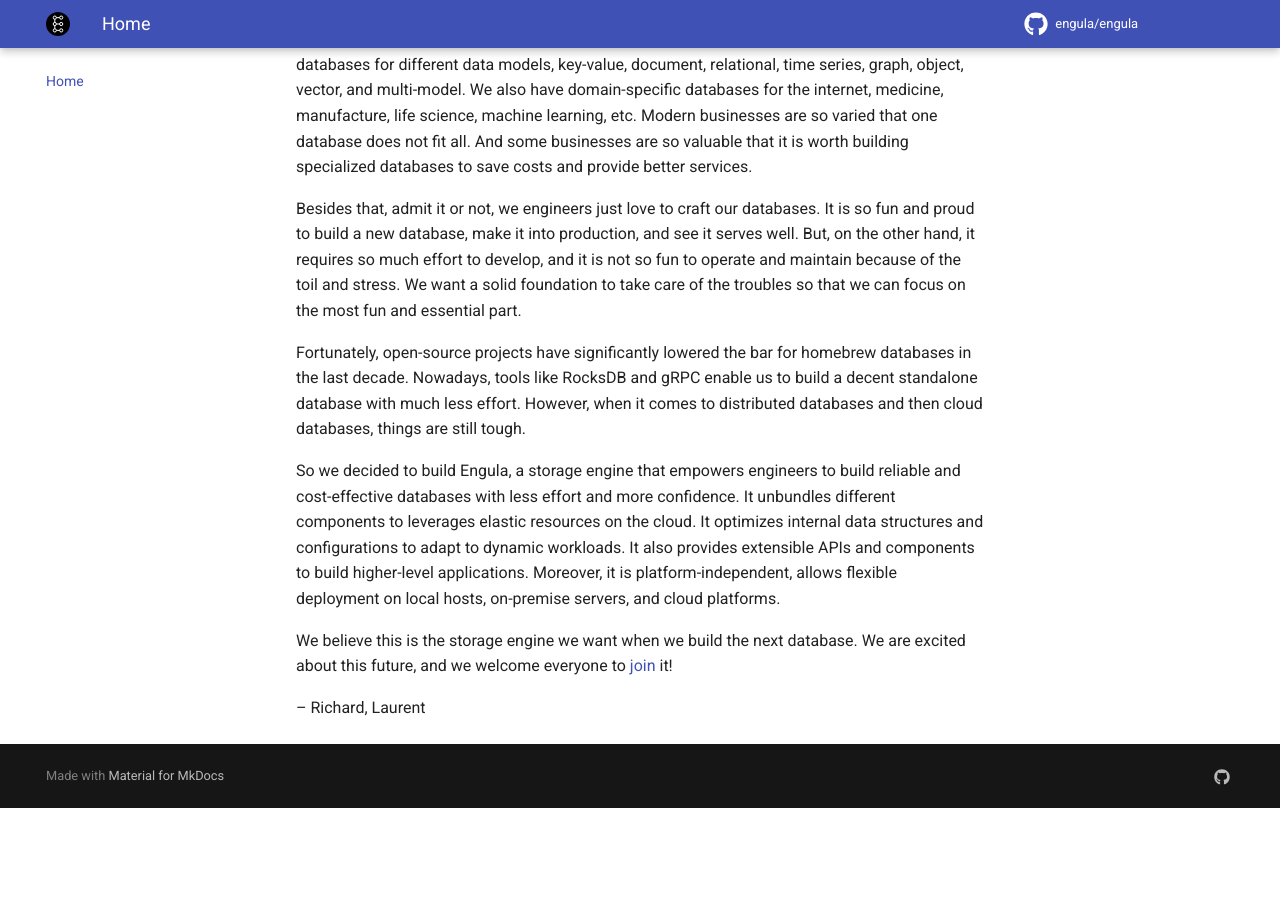
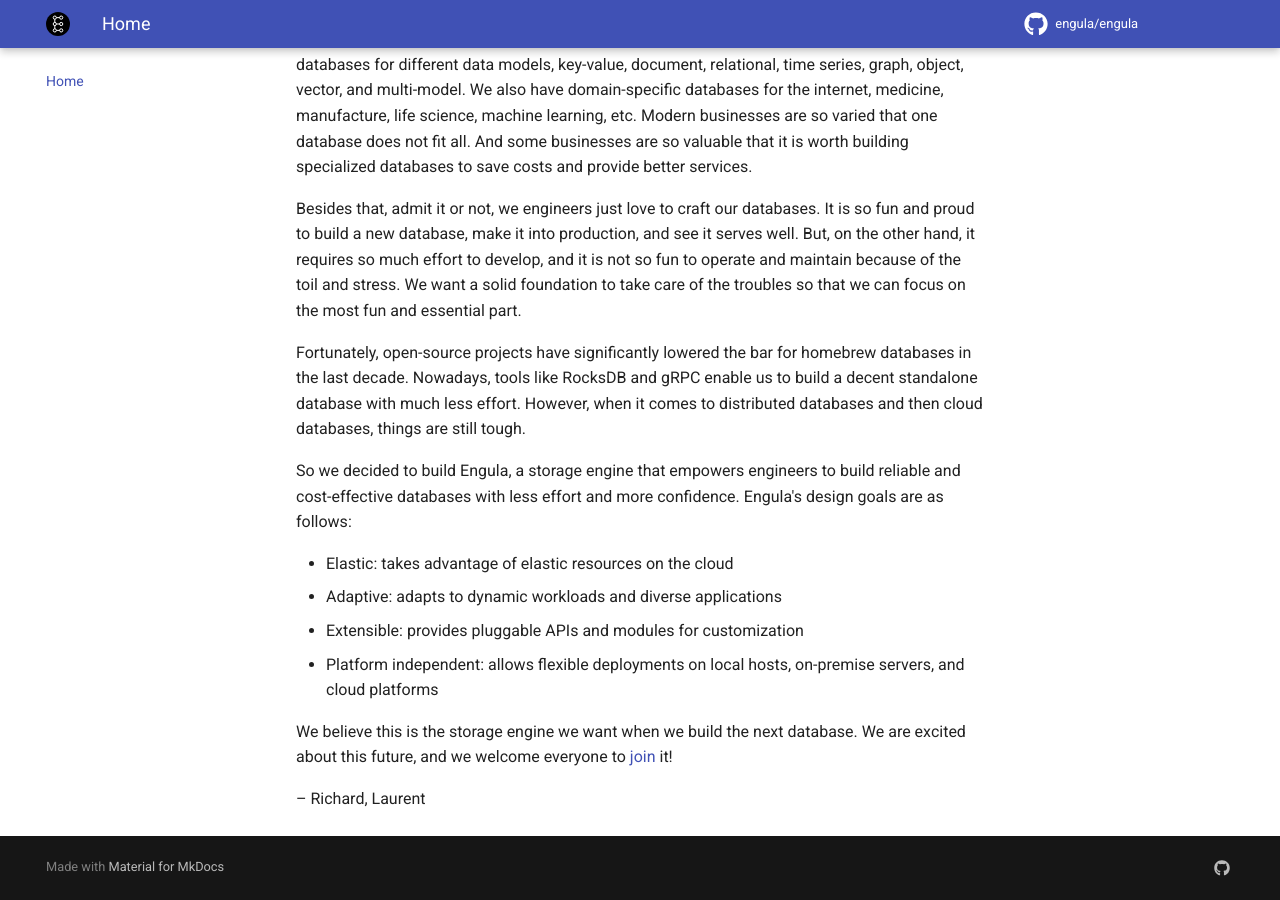
Before and after one commit to engula/engula.github.io, an MkDocs documentation site: the page built from docs/index.md, in a window 1280 px wide and 900 px high, scrolled down 816 px. Built offline with MkDocs 1.6.1 and Material for MkDocs 9.7.7, drawn with Linux system fonts in a browser that asks for light colours; comment, search, counter and statistics services are not loaded; before the commit the page ends 1624 px from its top, so only the background shows below that.

Commit message:
Update configurations and the letter

```diff
--- a/docs/index.md
+++ b/docs/index.md
@@ -33,10 +33,12 @@ Nowadays, tools like RocksDB and gRPC enable us to build a decent standalone dat
 However, when it comes to distributed databases and then cloud databases, things are still tough.
 
 So we decided to build Engula, a storage engine that empowers engineers to build reliable and cost-effective databases with less effort and more confidence.
-It unbundles different components to leverages elastic resources on the cloud.
-It optimizes internal data structures and configurations to adapt to dynamic workloads.
-It also provides extensible APIs and components to build higher-level applications.
-Moreover, it is platform-independent, allows flexible deployment on local hosts, on-premise servers, and cloud platforms.
+Engula's design goals are as follows:
+
+- Elastic: takes advantage of elastic resources on the cloud
+- Adaptive: adapts to dynamic workloads and diverse applications
+- Extensible: provides pluggable APIs and modules for customization
+- Platform independent: allows flexible deployments on local hosts, on-premise servers, and cloud platforms
 
 We believe this is the storage engine we want when we build the next database.
 We are excited about this future, and we welcome everyone to [join](https://github.com/engula/engula) it!
--- a/mkdocs.yml
+++ b/mkdocs.yml
@@ -1,5 +1,5 @@
 site_name: Engula
-site_url: https://engula.com
+site_url: https://engula.io
 
 repo_name: engula/engula
 repo_url: https://github.com/engula/engula
```
